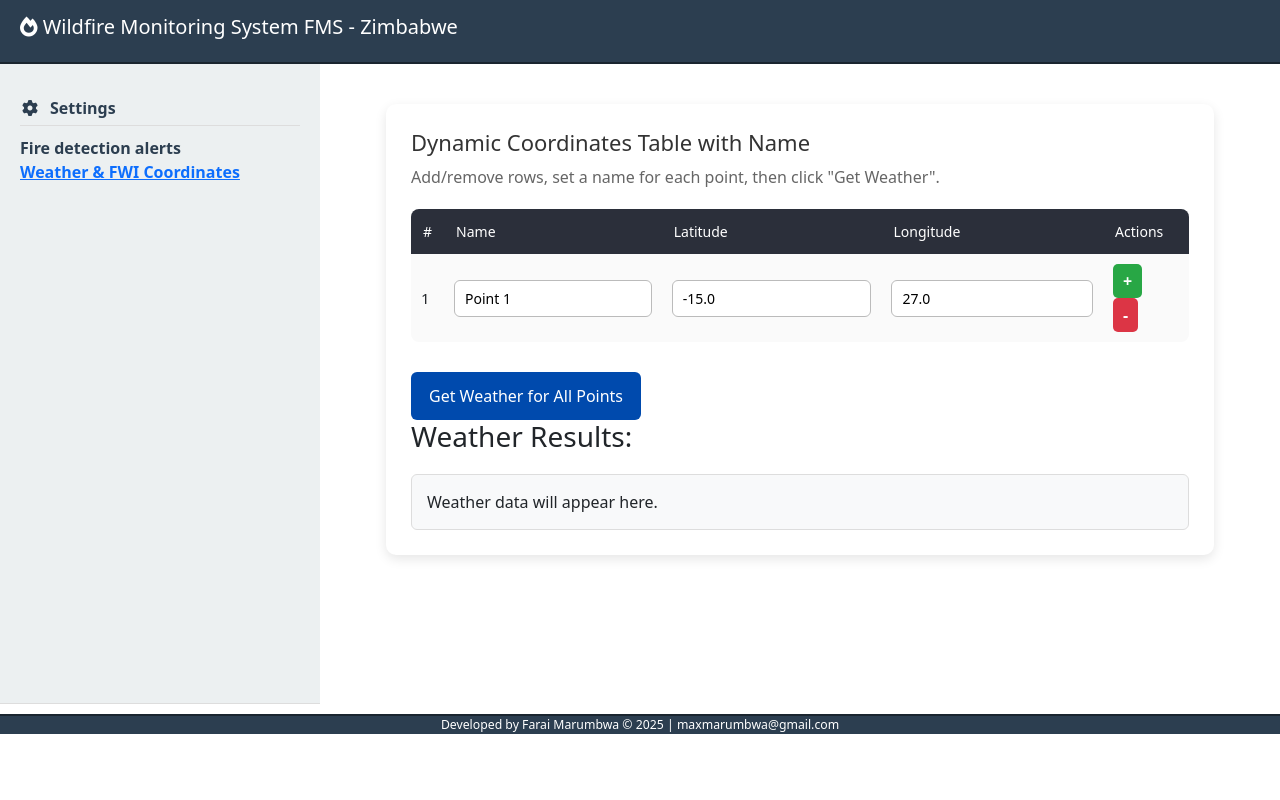
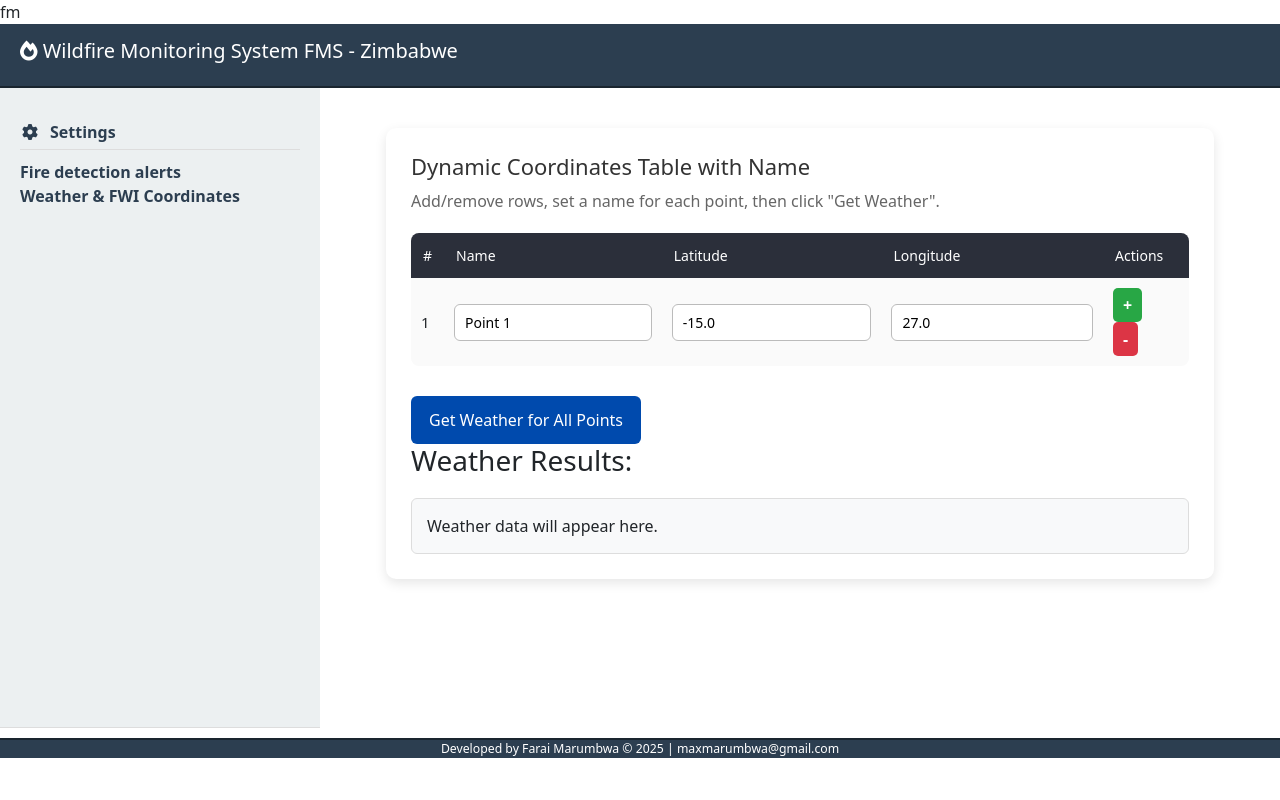
Before and after one commit to maxmarumbwa/wildfire_monitoting_flask_app, a Flask app: page /coordinates-settings in a window 1280 px wide. Run offline with Flask 3, Linux system fonts and the light colour scheme.

Commit message:
links and styling

```diff
--- a/static/css/style.css
+++ b/static/css/style.css
@@ -1,3 +1,13 @@
+/* global styles */
+/* Redirect link styles */
+.redirect,
+.redirect * {
+    text-decoration: none !important;
+    color: inherit;
+}
+
+
+
 * {
     box-sizing: border-box;
     padding: 0;
@@ -133,6 +143,7 @@ main {
     transform: translateY(100%);
     /* Add this to push down when collapsed */
 }
+
 
 .card {
     flex: 1;
--- a/templates/coordinates_settings.html
+++ b/templates/coordinates_settings.html
@@ -3,17 +3,16 @@
 {% block content %}
 
 <body>
+    fm
     <div class="settings-container">
-        <header>
-            <h5><i class="fas fa-fire"></i> Wildfire Monitoring System FMS - Zimbabwe</h5>
-        </header>
+        {% include "header.html" %}
         <div id="settings">
             <nav id="left-settings" class="sidebar-title">
                 <div class="nav-item sidebar-title">
                     <a href="#"><i class="fas fa-cog"></i> Settings</a>
                 </div>
                 <div>Fire detection alerts</div>
-                <a href="{{ url_for('coordinates_settings') }}">Weather & FWI Coordinates</a>
+                <a class="redirect" href="{{ url_for('coordinates_settings') }}">Weather & FWI Coordinates</a>
             </nav>
 
             <main id="main-settings">
--- a/templates/header.html
+++ b/templates/header.html
@@ -1,3 +1,8 @@
-   <header>
-        <h5><i class="fas fa-fire"></i> Wildfire Monitoring System FMS - Zimbabwe</h5>
-    </header>
+    <header>
+    <h5>
+        <i class="fas fa-fire"></i>
+        <a class="redirect" href="{{ url_for('index') }}" >
+            Wildfire Monitoring System FMS - Zimbabwe
+        </a>
+    </h5>
+</header>
--- a/templates/index.html
+++ b/templates/index.html
@@ -2,9 +2,7 @@
 
 {% block content %}
 <body class="page-wildfire">
-    <header>
-        <h5><i class="fas fa-fire"></i> Wildfire Monitoring System FMS - Zimbabwe</h5>
-    </header>
+{% include "header.html" %}
 
     {% include 'navigation.html' %}
 
```
Also changed, not shown: templates/navigation.html (+2 -6 lines).
